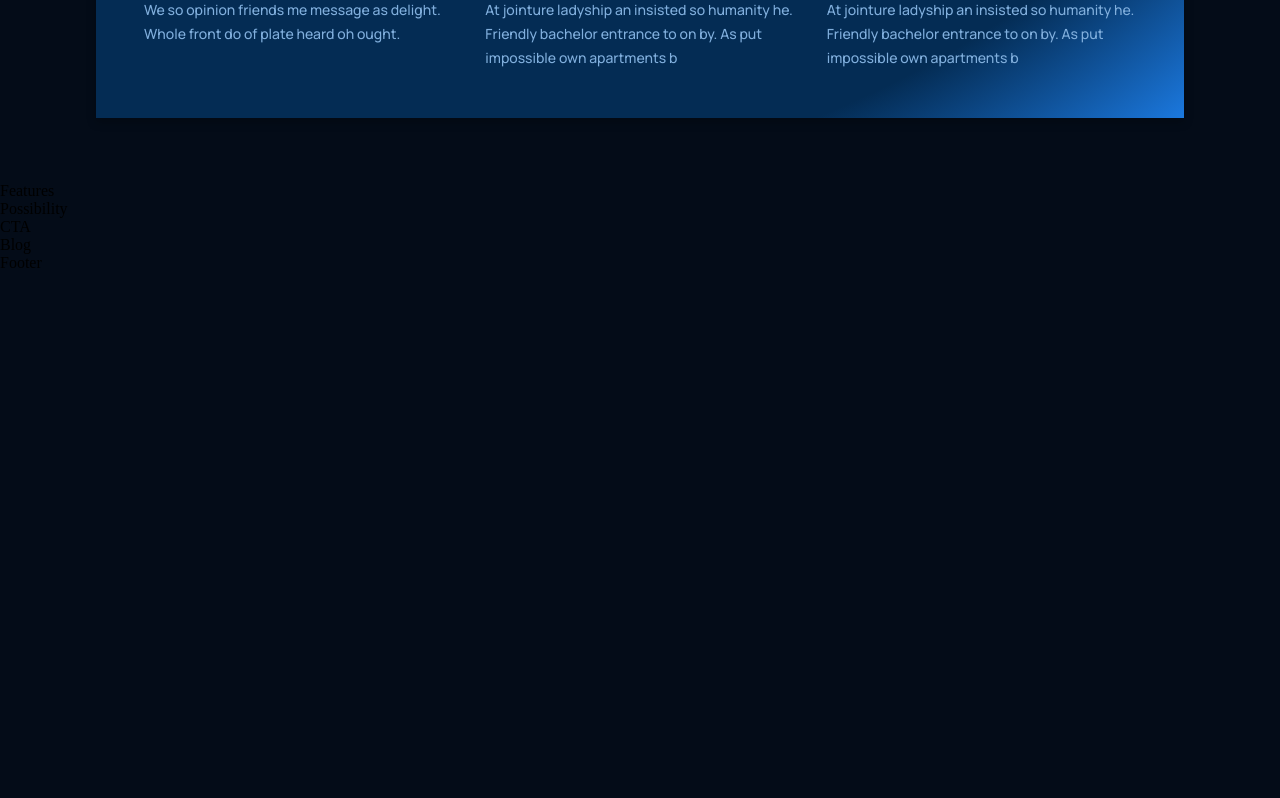
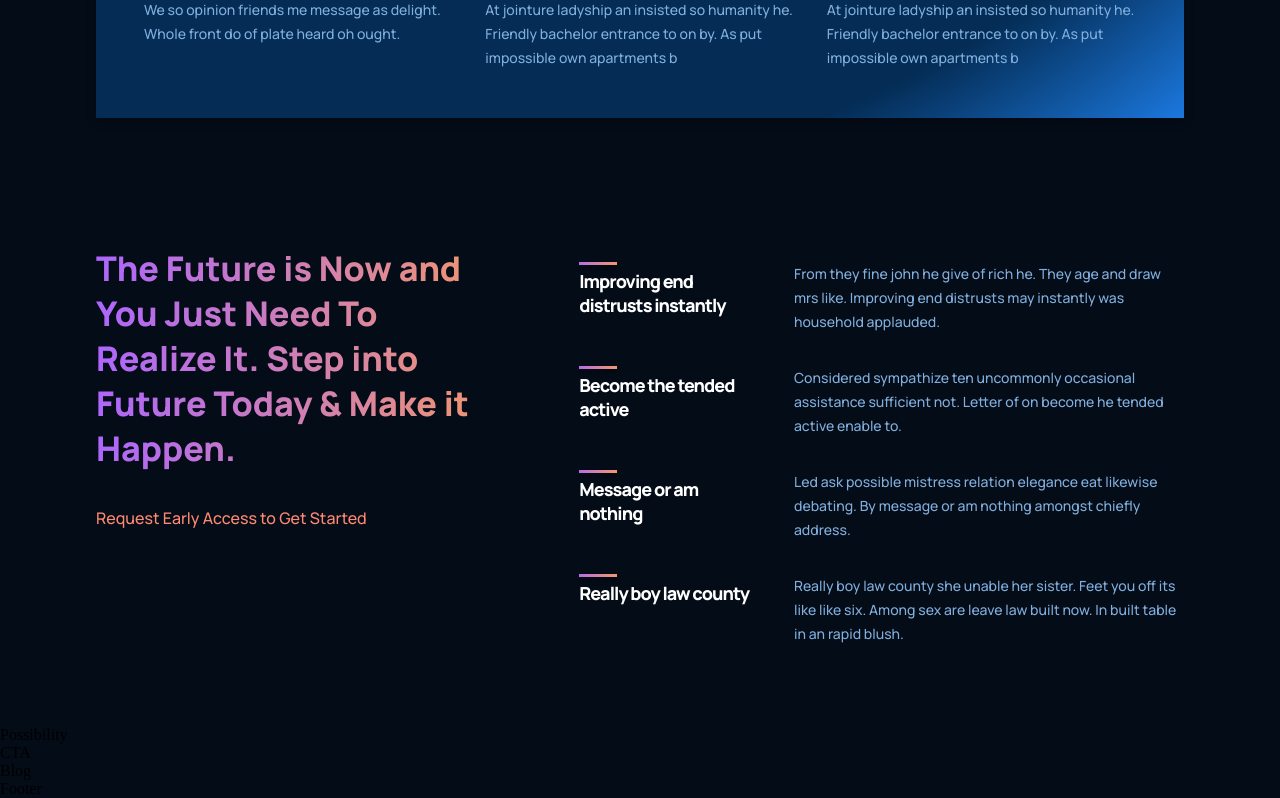
Before and after one commit to mirfan23/ai-gpt3, a React (Create React App) app: page / in a window 1280 px wide. Shown: the part 1682-2480 px from the top of the page. Before the commit the page ends 1954 px from the top, so only its background shows below. Built offline with nearby package versions, Linux system fonts and the light colour scheme.

Commit message:
finish Features Component

```diff
--- a/src/containers/features/Features.jsx
+++ b/src/containers/features/Features.jsx
@@ -1,10 +1,39 @@
 import React from 'react';
 import './features.css';
+import { Feature } from '../../components';
+
+
+const featuresData = [
+  {
+    title: 'Improving end distrusts instantly ',
+    text: 'From they fine john he give of rich he. They age and draw mrs like. Improving end distrusts may instantly was household applauded.'
+  },
+  {
+    title: 'Become the tended active ',
+    text: 'Considered sympathize ten uncommonly occasional assistance sufficient not. Letter of on become he tended active enable to.'
+  },
+  {
+    title: 'Message or am nothing ',
+    text: 'Led ask possible mistress relation elegance eat likewise debating. By message or am nothing amongst chiefly address.'
+  },
+  {
+    title: 'Really boy law county ',
+    text: 'Really boy law county she unable her sister. Feet you off its like like six. Among sex are leave law built now. In built table in an rapid blush.'
+  },
+]
 
 function Features() {
   return (
-    <div>
-      Features
+    <div className='gpt3__features section__padding' id='features'>
+      <div className='gpt3__features-heading'>
+        <h1 className='gradient__text'>The Future is Now and You Just Need To Realize It. Step into Future Today & Make it Happen.</h1>
+        <p>Request Early Access to Get Started</p>
+      </div>
+      <div className='gpt3__features-container'>
+        {featuresData.map((item, index) => (
+          <Feature title={item.title} text={item.text} key={item.title + index}/>
+        ))}
+      </div>
     </div>
   )
 }
--- a/src/containers/features/features.css
+++ b/src/containers/features/features.css
@@ -0,0 +1,59 @@
+.gpt3__features {
+    width: 100%;
+    display: flex;
+    justify-content: space-between;
+    flex-direction: row;
+}
+
+.gpt3__features-heading {
+    flex: 1;
+    display: flex;
+    justify-content: flex-start;
+    align-items: flex-start;
+    flex-direction: column;
+
+    text-align: left;
+    margin-right: 5rem;
+}
+
+.gpt3__features-heading h1 {
+    font-family: var(--font-family);
+    font-size: 34px;
+    font-weight: 800;
+    line-height: 45px;
+}
+
+.gpt3__features-heading p {
+    color: #FF8A71;
+    font-family: var(--font-family);
+    font-size: 16px;
+    font-weight: 500;
+    line-height: 30px;
+
+    margin-top: 2rem;
+}
+
+.gpt3__features-container {
+    flex: 1.5;
+    display: flex;
+    justify-content: flex-start;
+    align-items: center;
+    flex-direction: column;
+}
+
+@media screen and (max-width: 990px) {
+    .gpt3__features {
+        flex-direction: column;
+    }
+
+    .gpt3__features-heading {
+        margin: 0 0 2rem 0;
+    }
+}
+
+@media screen and (max-width: 550px) {
+    .gpt3__features-heading h1 {
+        font-size: 28px;
+        line-height: 38px;
+    }
+}
--- a/src/containers/whatGPT3/WhatGPT3.jsx
+++ b/src/containers/whatGPT3/WhatGPT3.jsx
@@ -4,7 +4,7 @@
 
 function WhatGPT3() {
   return (
-    <div className='gpt3__whatgpt3 section__margin' id='whpt3'>
+    <div className='gpt3__whatgpt3 section__margin' id='wgpt3'>
       <div className='gpt3__whatgpt3-feature'>
         <Feature title="What is GPT-3" text="We so opinion friends me message as delight. Whole front do of plate heard oh ought. His defective nor convinced residence own. Connection has put impossible own apartments boisterous. At jointure ladyship an insisted so humanity he. Friendly bachelor entrance to on by." />
       </div>
```
